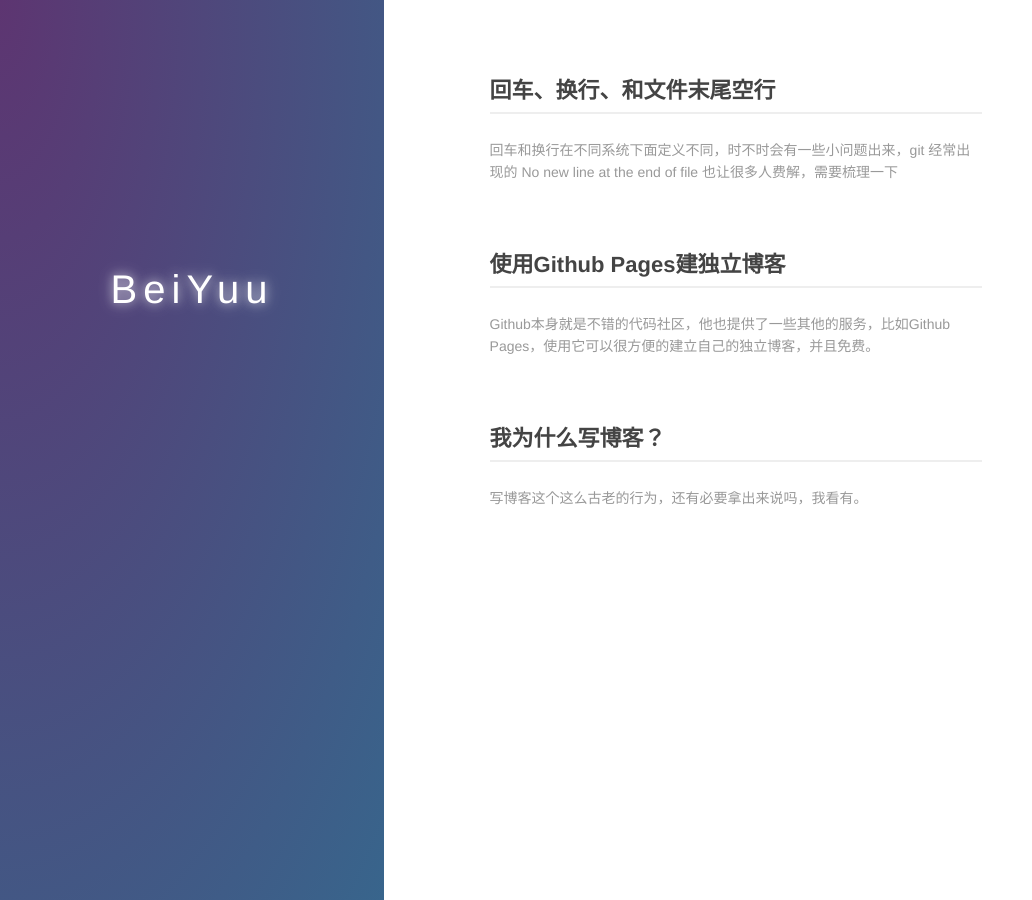
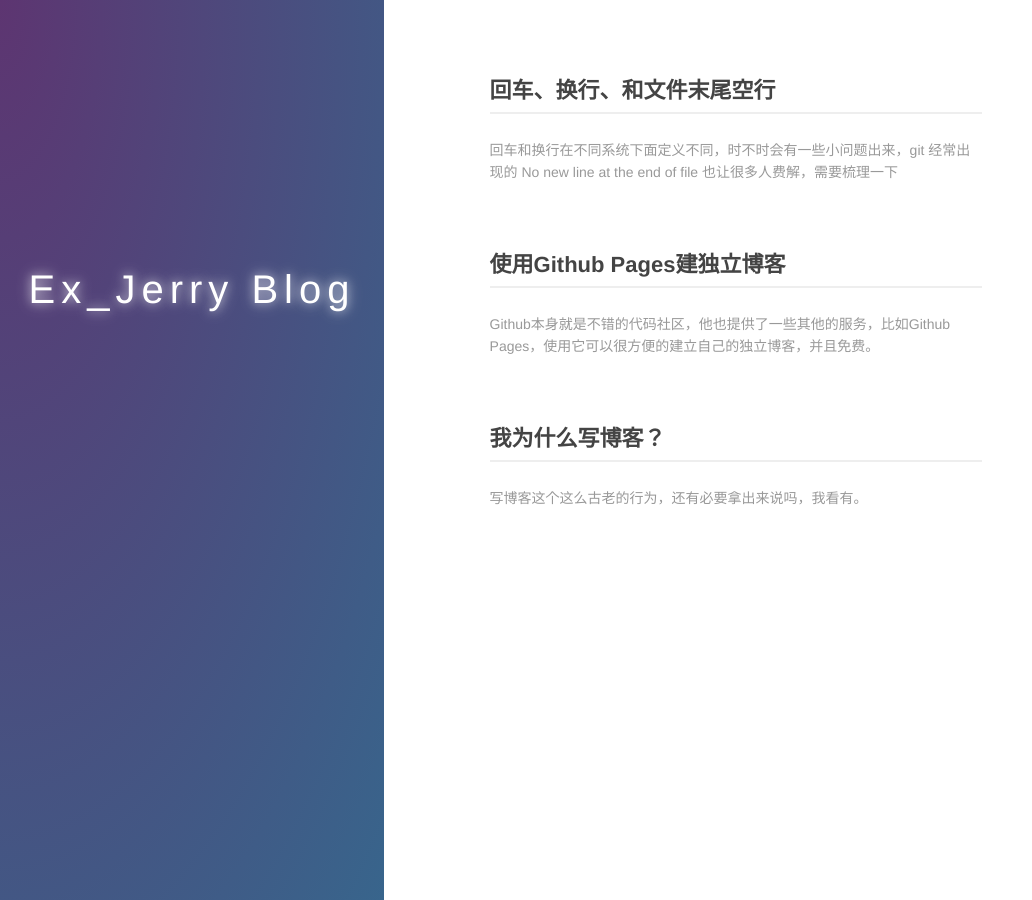
Before and after one commit to ExJerry/ExJerry.github.io, a Jekyll site: the page built from index.md, in a window 1280 px wide. Shown: the whole page, without its empty margins (0-1032 px from the left). Built offline with Jekyll 4.4.1, drawn with Linux system fonts in a browser that asks for light colours.

Commit message:
Update index.md

```diff
--- a/index.md
+++ b/index.md
@@ -6,10 +6,8 @@ layout: default
   <div class="index-wrapper">
     <div class="aside">
       <div class="info-card">
-        <h1>BeiYuu</h1>
-        <a href="http://weibo.com/beiyuu/" target="_blank"><img src="http://www.weibo.com/favicon.ico" alt="" width="25"/></a>
-        <a href="http://www.douban.com/people/beiyuu/" target="_blank"><img src="http://www.douban.com/favicon.ico" alt="" width="22"/></a>
-        <a href="http://instagram.com/beiyuu/" target="_blank"><img src="http://d36xtkk24g8jdx.cloudfront.net/bluebar/00c6602/images/ico/favicon.ico" alt="" width="22"/></a>
+        <h1>Ex_Jerry Blog</h1>
+
       </div>
       <div id="particles-js"></div>
     </div>
```
